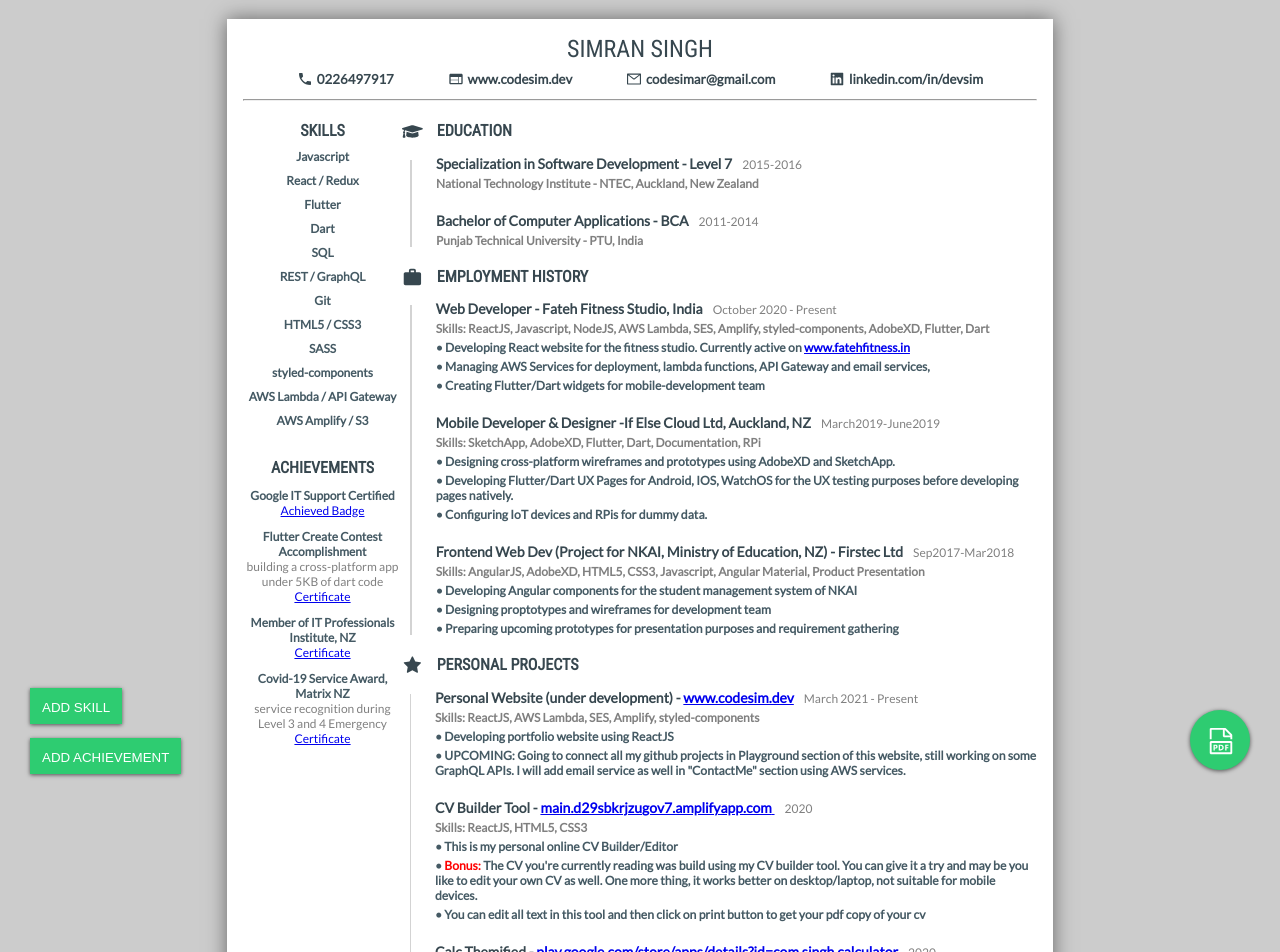
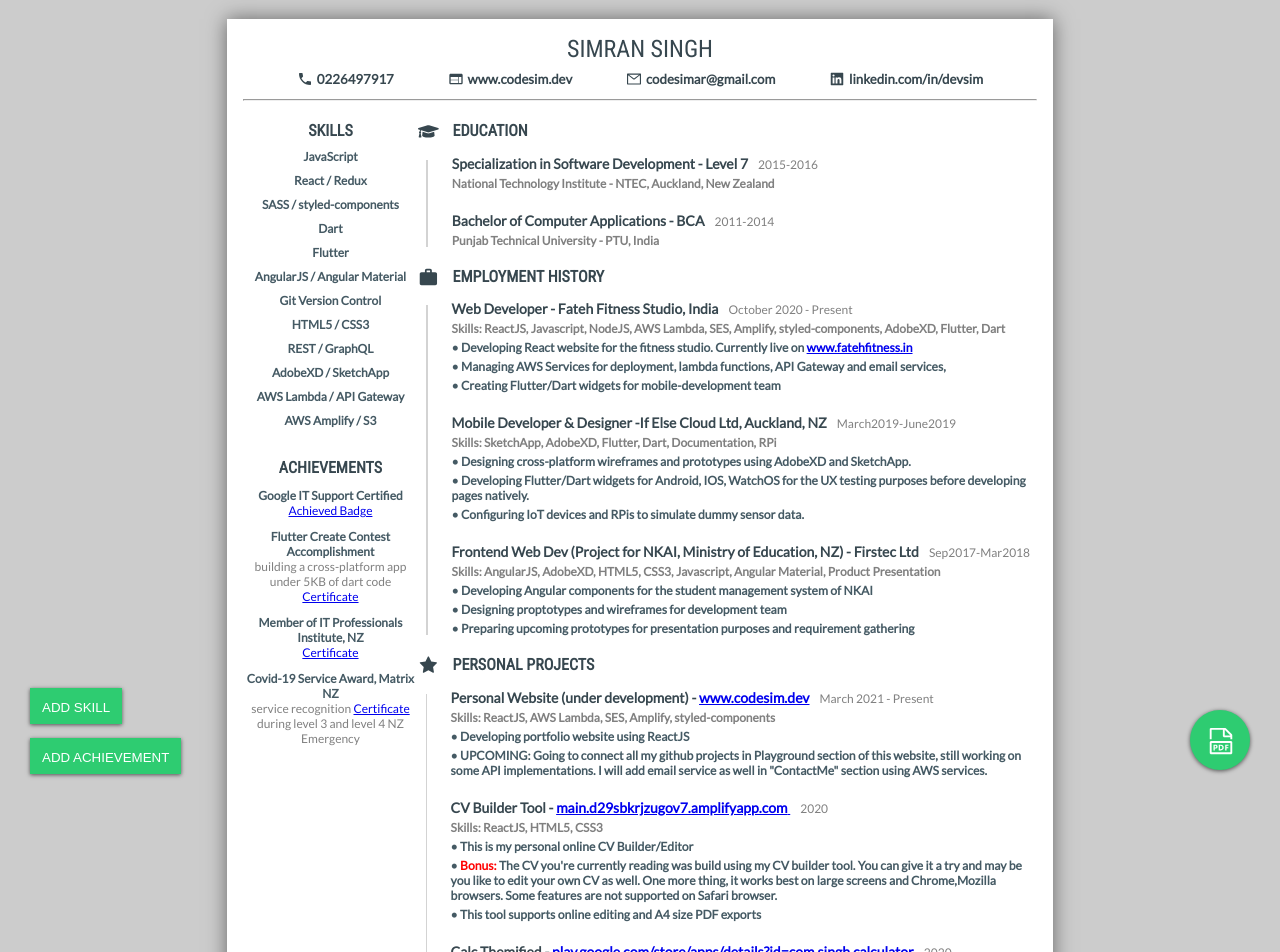
Before and after one commit to SimranDev/cv-builder, a React (Create React App) app: page / in a window 1280 px wide. Shown: the top 952 px of the page. Built offline with nearby package versions, Linux system fonts and the light colour scheme.

Commit message:
text details updated

```diff
--- a/src/Page.js
+++ b/src/Page.js
@@ -90,7 +90,7 @@ class Page extends Component {
                   contentEditable="true"
                   suppressContentEditableWarning={true}
                 >
-                  Javascript
+                  JavaScript
                 </Skill>
                 <Skill
                   contentEditable="true"
@@ -102,7 +102,7 @@ class Page extends Component {
                   contentEditable="true"
                   suppressContentEditableWarning={true}
                 >
-                  Flutter
+                  SASS / styled-components
                 </Skill>
                 <Skill
                   contentEditable="true"
@@ -114,7 +114,25 @@ class Page extends Component {
                   contentEditable="true"
                   suppressContentEditableWarning={true}
                 >
-                  SQL
+                  Flutter
+                </Skill>
+                <Skill
+                  contentEditable="true"
+                  suppressContentEditableWarning={true}
+                >
+                  AngularJS / Angular Material
+                </Skill>
+                <Skill
+                  contentEditable="true"
+                  suppressContentEditableWarning={true}
+                >
+                  Git Version Control
+                </Skill>
+                <Skill
+                  contentEditable="true"
+                  suppressContentEditableWarning={true}
+                >
+                  HTML5 / CSS3
                 </Skill>
                 <Skill
                   contentEditable="true"
@@ -126,25 +144,7 @@ class Page extends Component {
                   contentEditable="true"
                   suppressContentEditableWarning={true}
                 >
-                  Git
-                </Skill>
-                <Skill
-                  contentEditable="true"
-                  suppressContentEditableWarning={true}
-                >
-                  HTML5 / CSS3
-                </Skill>
-                <Skill
-                  contentEditable="true"
-                  suppressContentEditableWarning={true}
-                >
-                  SASS
-                </Skill>
-                <Skill
-                  contentEditable="true"
-                  suppressContentEditableWarning={true}
-                >
-                  styled-components
+                  AdobeXD / SketchApp
                 </Skill>
                 <Skill
                   contentEditable="true"
@@ -226,10 +226,11 @@ class Page extends Component {
                   contentEditable="true"
                   suppressContentEditableWarning={true}
                 >
-                  service recognition during Level 3 and 4 Emergency{" "}
+                  service recognition{" "}
                   <a href="https://www.codesim.dev/matrix" target="_blank">
                     Certificate
-                  </a>
+                  </a>{" "}
+                  during level 3 and level 4 NZ Emergency
                 </AchievementDescription>
                 {this.state.achievements}
               </SkillsContainer>
@@ -312,7 +313,7 @@ class Page extends Component {
                       suppressContentEditableWarning={true}
                     >
                       • Developing React website for the fitness studio.
-                      Currently active on{" "}
+                      Currently live on{" "}
                       <a href="https://www.fatehfitness.in/">
                         www.fatehfitness.in
                       </a>
@@ -360,7 +361,7 @@ class Page extends Component {
                       contentEditable="true"
                       suppressContentEditableWarning={true}
                     >
-                      • Developing Flutter/Dart UX Pages for Android, IOS,
+                      • Developing Flutter/Dart widgets for Android, IOS,
                       WatchOS for the UX testing purposes before developing
                       pages natively.
                     </JobTasks>
@@ -368,7 +369,8 @@ class Page extends Component {
                       contentEditable="true"
                       suppressContentEditableWarning={true}
                     >
-                      • Configuring IoT devices and RPis for dummy data.
+                      • Configuring IoT devices and RPis to simulate dummy
+                      sensor data.
                     </JobTasks>
                     <HeightSpacer />
 
@@ -459,7 +461,7 @@ class Page extends Component {
                     >
                       • UPCOMING: Going to connect all my github projects in
                       Playground section of this website, still working on some
-                      GraphQL APIs. I will add email service as well in
+                      API implementations. I will add email service as well in
                       "ContactMe" section using AWS services.
                     </JobTasks>
                     <HeightSpacer />
@@ -496,15 +498,14 @@ class Page extends Component {
                       • <span style={{ color: "red" }}>Bonus:</span> The CV
                       you're currently reading was build using my CV builder
                       tool. You can give it a try and may be you like to edit
-                      your own CV as well. One more thing, it works better on
-                      desktop/laptop, not suitable for mobile devices.
+                      your own CV as well. One more thing, it works best on large screens and Chrome,Mozilla browsers. Some features are not supported on Safari browser.
                     </JobTasks>
                     <JobTasks
                       contentEditable="true"
                       suppressContentEditableWarning={true}
                     >
-                      • You can edit all text in this tool and then click on
-                      print button to get your pdf copy of your cv
+                      • This tool supports online editing and A4 size PDF
+                      exports
                     </JobTasks>
                     <HeightSpacer />
 
@@ -624,13 +625,13 @@ const ContactItem = styled.div`
 const LeftDiv = styled.div`
   display: flex;
   height: 100%;
-  width: 20%;
+  width: 22%;
 `;
 
 const RightDiv = styled.div`
   display: flex;
   height: 100%;
-  width: 80%;
+  width: 78%;
   flex-direction: column;
 `;
 
```
